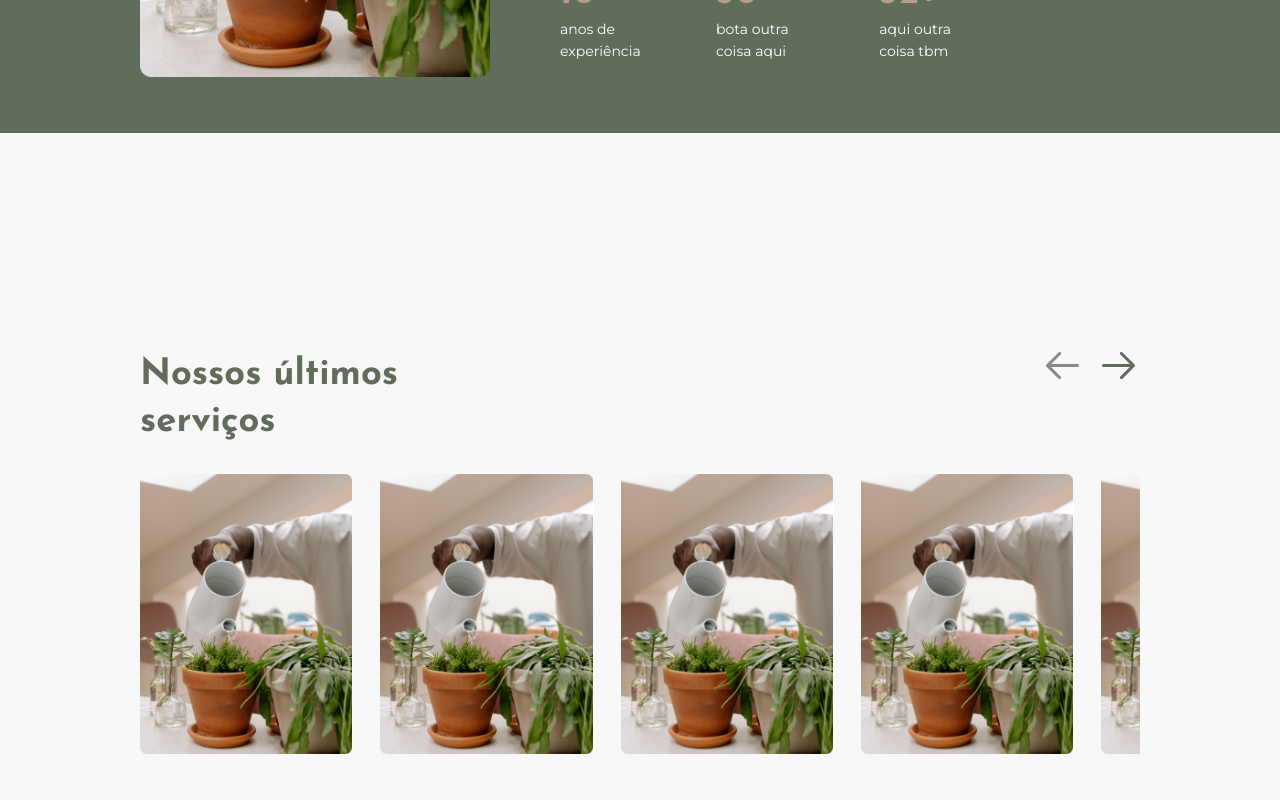
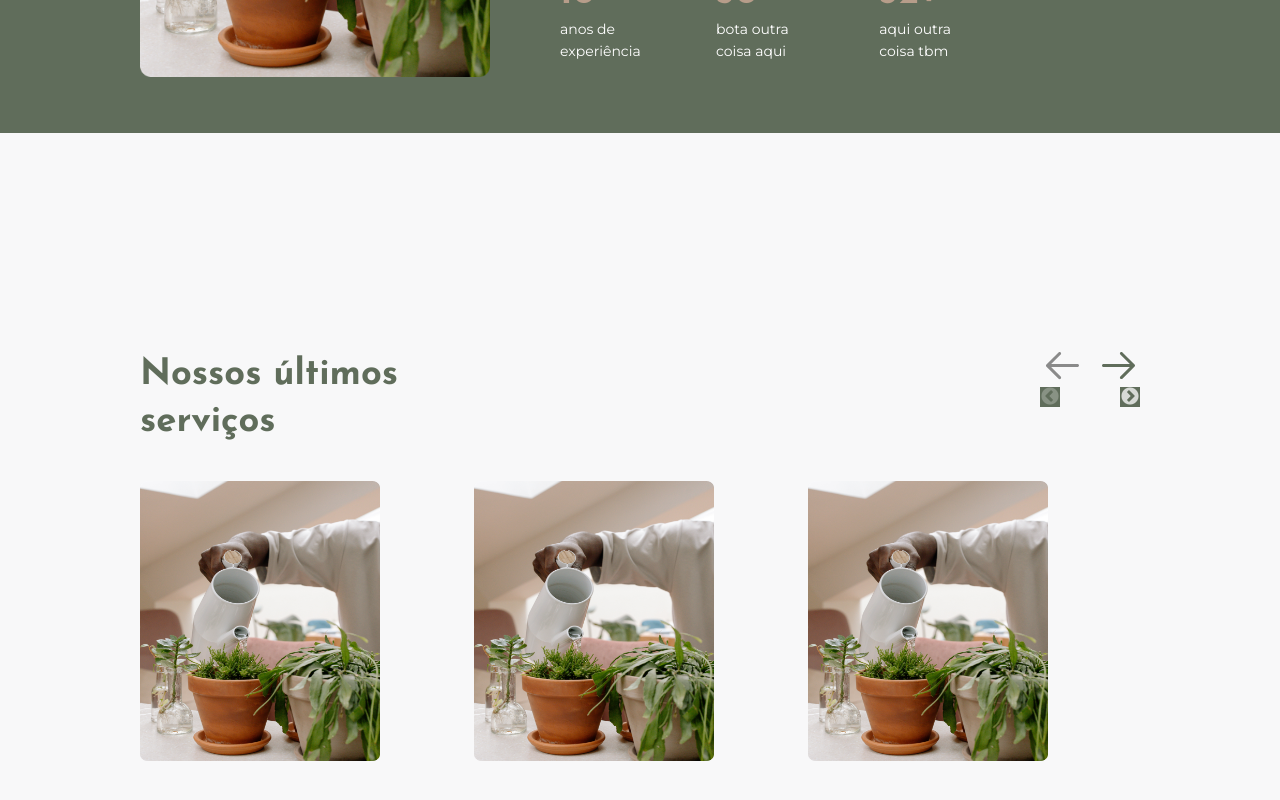
Before and after one commit to lucasamadeuu/gardening, a React (Vite) app: page / in a window 1280 px wide. Shown: the part 2172-2972 px from the top of the page. After the commit the page ends 2933 px from the top, so only its background shows below. Built offline with nearby package versions, Linux system fonts and the light colour scheme.

Commit message:
Ajusting slider

```diff
--- a/package.json
+++ b/package.json
@@ -12,6 +12,9 @@
     "hamburger-react": "^2.5.0",
     "react": "^18.2.0",
     "react-dom": "^18.2.0",
+    "react-scroll": "^1.8.9",
+    "react-slick": "^0.29.0",
+    "slick-carousel": "^1.8.1",
     "styled-components": "^5.3.6"
   },
   "devDependencies": {
--- /dev/null
+++ b/src/page/components/Jobs/components/Images/index.jsx
@@ -0,0 +1,9 @@
+import { ImageContainer } from "./style";
+
+export function Images({ image }) {
+    return (
+        <ImageContainer>
+            <img src={image} alt="foto do trabalho" />
+        </ImageContainer>
+    )
+}
--- /dev/null
+++ b/src/page/components/Jobs/components/Images/style.js
@@ -0,0 +1,9 @@
+import styled from "styled-components";
+
+export const ImageContainer = styled.a`
+  > img {
+    width: 240px;
+    height: 280px;
+  }
+
+`;
--- a/src/page/components/Jobs/index.jsx
+++ b/src/page/components/Jobs/index.jsx
@@ -1,18 +1,87 @@
-import { ImageContainer, JobsContainer, TitleContainer } from "./style";
+import { JobsContainer, TitleContainer } from "./style";
 import { TitleText } from "../../../components/Typograph";
 import Foward from '../../../assets/foward.svg'
 import Back from '../../../assets/back.svg'
 import Oi from '../../../assets/about.png'
+import Slider from "react-slick";
+import "slick-carousel/slick/slick.css";
+import "slick-carousel/slick/slick-theme.css";
+import "./styles.css"
+import { Images } from "./components/Images";
 
-const scrollableArea = document.getElementById("photos");
+var settings = {
+    infinite: false,
+    speed: 500,
+    slidesToShow: 5,
+    slidesToScroll: 3,
+    initialSlide: 0,
+    arrows: true,
+    responsive: [
+        {
+            breakpoint: 1500,
+            settings: {
+                slidesToShow: 4,
+                slidesToScroll: 3,
+            },
+        },
+        {
+            breakpoint: 1300,
+            settings: {
+                slidesToShow: 3,
+                slidesToScroll: 3,
+            },
+        },
+        {
+            breakpoint: 1100,
+            settings: {
+                slidesToShow: 3,
+                slidesToScroll: 3,
+            },
+        },
+        {
+            breakpoint: 850,
+            settings: {
+                slidesToShow: 3,
+                slidesToScroll: 3,
+            },
+        },
+        {
+            breakpoint: 600,
+            settings: {
+                slidesToShow: 1,
+                slidesToScroll: 2,
+                initialSlide: 2,
+            },
+        },
+        {
+            breakpoint: 500,
+            settings: {
+                slidesToShow: 1,
+                slidesToScroll: 1,
+                initialSlide: 2,
+                dots: false,
+            },
+        },
+    ],
+};
 
-function scrollLeft() {
-    scrollableArea.scrollBy(-100, 0);
-}
-
-function scrollRight() {
-    scrollableArea.scrollBy(100, 0);
-}
+const images = [
+    {
+        image: Oi
+    },
+    {
+        image: Oi
+    },
+    {
+        image: Oi
+    },
+    {
+        image: Oi
+    },
+    {
+        image: Oi
+    }
+]
 
 export function Jobs() {
     return (
@@ -24,15 +93,14 @@ export function Jobs() {
                     <a><img src={Foward} alt="foward" /></a>
                 </div>
             </TitleContainer>
-            <ImageContainer id="photos">
-                <img src={Oi} alt="" />
-                <img src={Oi} alt="" />
-                <img src={Oi} alt="" />
-                <img src={Oi} alt="" />
-                <img src={Oi} alt="" />
-                <img src={Oi} alt="" />
-                <img src={Oi} alt="" />
-            </ImageContainer>
+            <Slider {...settings}>
+                {images.map((image, index) => (
+                    <Images
+                        image={image.image}
+                        key={index}
+                    />
+                ))}
+            </Slider>
         </JobsContainer>
     )
 }
--- a/src/page/components/Jobs/style.js
+++ b/src/page/components/Jobs/style.js
@@ -11,6 +11,7 @@ export const JobsContainer = styled.div`
 export const TitleContainer = styled.div`
   display: flex;
   justify-content: space-between;
+  padding-bottom: 2.5rem;
 
   > h1 {
     width: 30%;
@@ -21,7 +22,7 @@ export const TitleContainer = styled.div`
     gap: 2rem;
 
     > a {
-        width: 30%;
+      width: 30%;
       > img {
         cursor: pointer;
       }
@@ -39,27 +40,3 @@ export const TitleContainer = styled.div`
     }
   }
 `;
-
-export const ImageContainer = styled.div`
-  display: flex;
-  gap: 2rem;
-  padding-top: 2rem;
-  width: 100%;
-  overflow: hidden;
-  overflow-x: scroll;
-  float: left;
-  padding-bottom: 10rem;
-
-  > img {
-    width: 550px;
-    height: 280px;
-  }
-
-  &::-webkit-scrollbar{
-    display: none;
-  }
-
-  @media (max-width: 1000px) {
-    overflow-x: scroll;
-  }
-`;
--- /dev/null
+++ b/src/page/components/Jobs/styles.css
@@ -0,0 +1,18 @@
+.slick-prev, .slick-next {
+    background: #606D5B;
+    color: #606D5B;
+}
+
+.slick-prev:hover, .slick-next:hover {
+    background: #606D5B;
+}
+
+.slick-prev {
+    top: -30%;
+    left: 90%;
+}
+
+.slick-next {
+    top: -30%;
+    right: 0%;
+}
```
Also changed, not shown: 1 other file (tests, documents, lock files or other folders).
